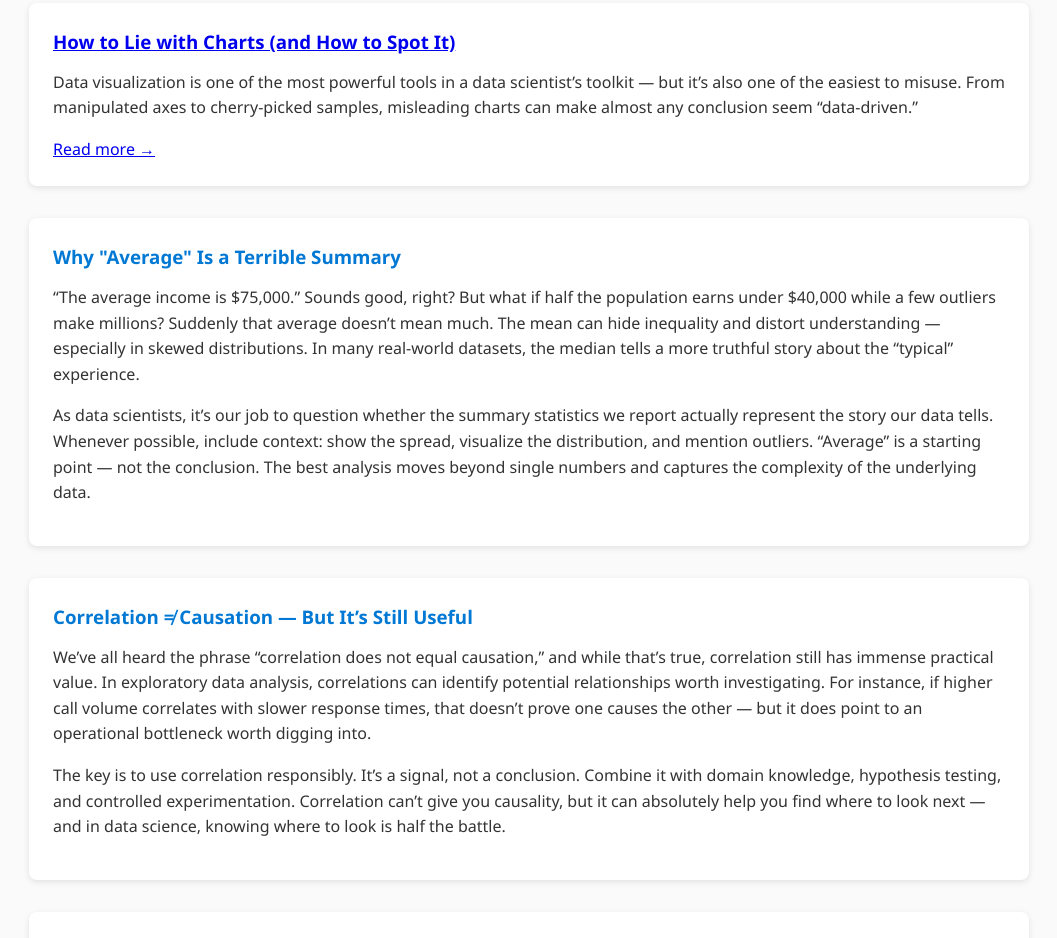
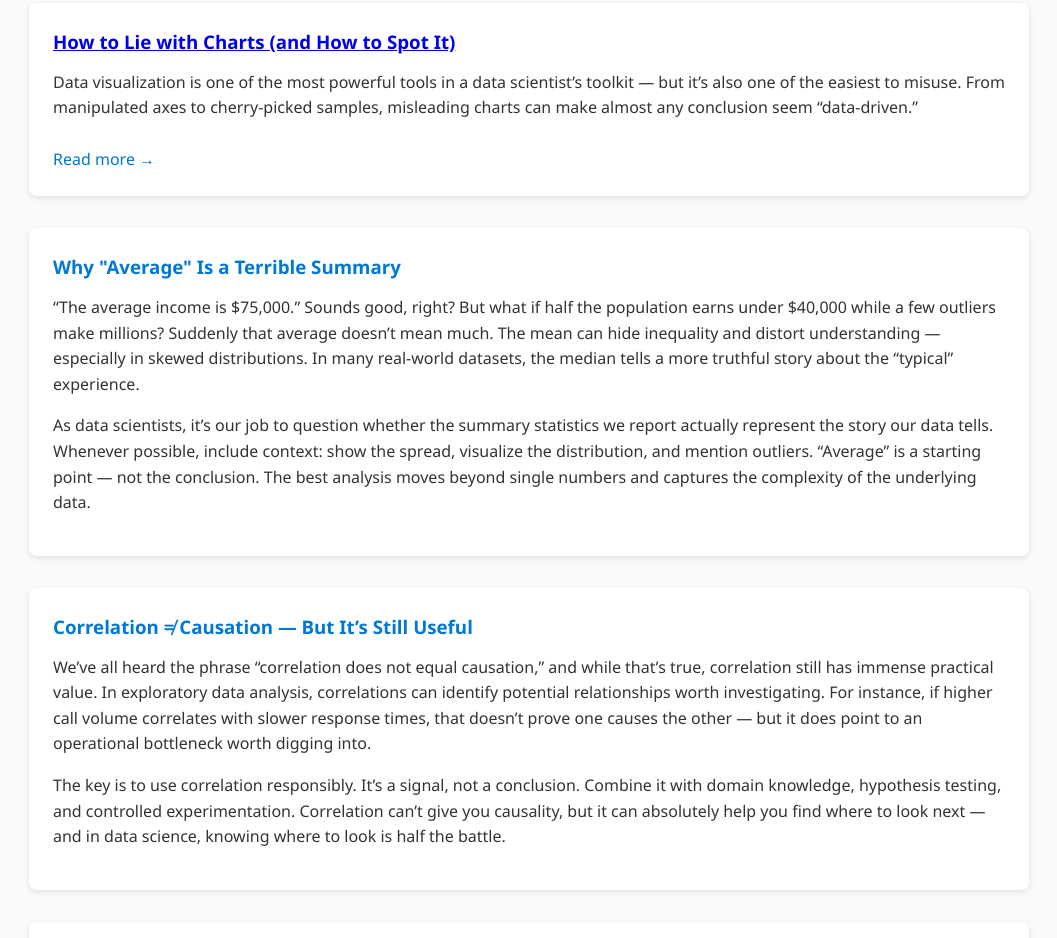
Before and after one commit to pinkbcb/pinkbcb.github.io, a plain HTML site: page docs/index.html in a window 1280 px wide. Shown: the part 1478-2416 px from the top of the page, without its empty margins (111-1168 px from the left). Drawn offline with Linux system fonts and the light colour scheme.

Commit message:
Update style.css

```diff
--- a/docs/style.css
+++ b/docs/style.css
@@ -206,3 +206,18 @@ footer a {
     width: 100%;
   }
 }
+
+
+.read-more,
+.back-link a {
+  display: inline-block;
+  margin-top: 10px;
+  color: #0077cc;
+  text-decoration: none;
+  font-weight: 500;
+}
+
+.read-more:hover,
+.back-link a:hover {
+  text-decoration: underline;
+}
```
